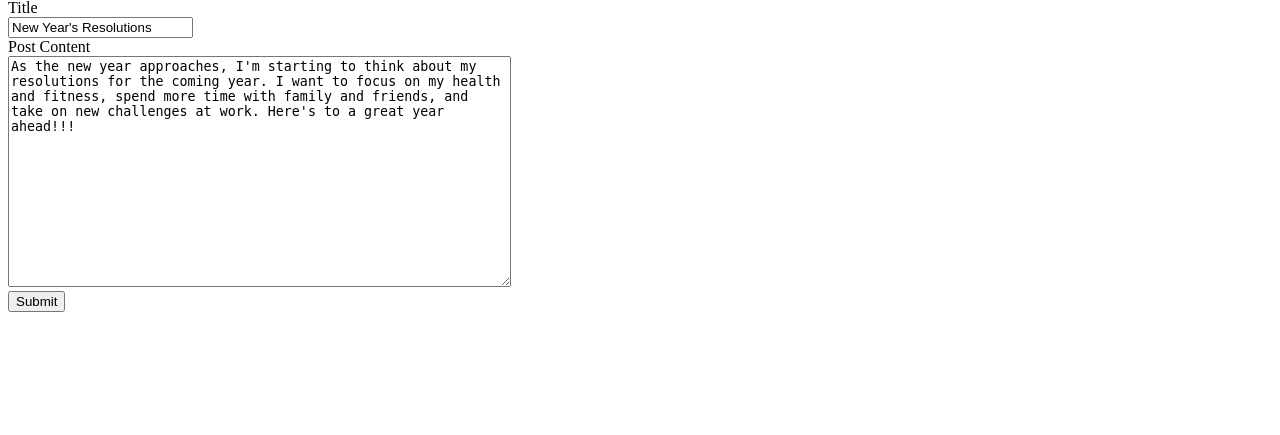
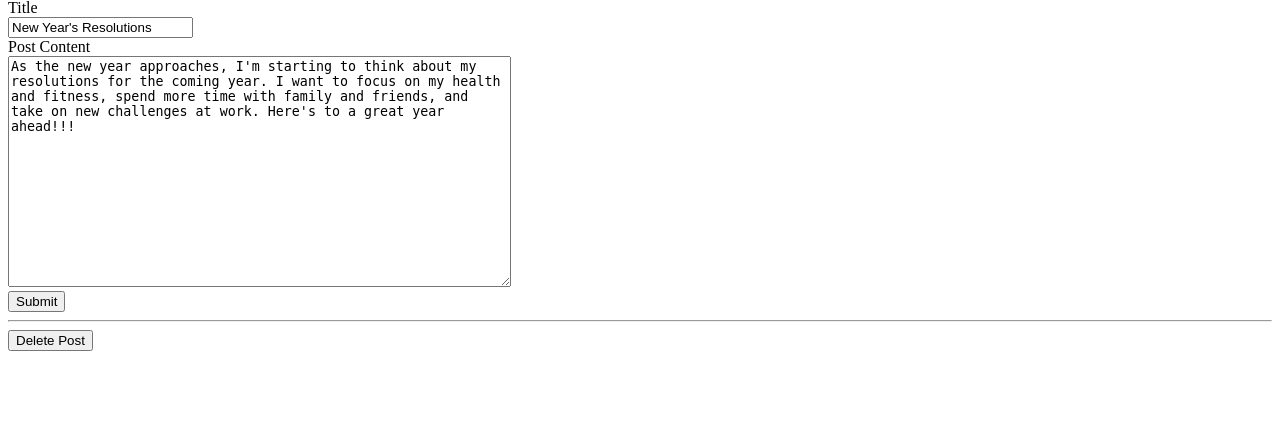
Before and after one commit to Emantle541/Flask-Blog, a Flask app: page /1/edit/ in a window 1280 px wide. Shown: the part 154-589 px from the top of the page. Run offline with Flask 3, Linux system fonts and the light colour scheme; data comes from the database, SQL or seed files in the repository; both versions use the stored data as it was after the commit.

Commit message:
Added delete functions when editing posts.

```diff
--- a/app.py
+++ b/app.py
@@ -97,8 +97,32 @@ def edit(id):
             # Redirect to the home page
             return redirect(url_for('index'))
 
-    # For GET requests, render the edit page with the current post (title and content are retrieved from `post`)
+    # If GET then display page
     return render_template('edit.html', post=post)
+
+#create a rout to delete a post
+#Delete page will only be processed with a POST method
+#the post id is the url parameter
+@app.route('/<int:id>/delete', methods=('POST',))
+def delete(id):
+    #get the post
+    post = get_post(id)
+
+    #Connect to the database
+    conn = get_db_connection()
+
+    #execute a delete query
+    conn.execute('DELETE from posts WHERE id = ?', (id,))
+
+    #commit and close the connection
+    conn.commit()
+    conn.close()
+
+    #flash a success message
+    flash('"{}" was sucessfully deleted!'.format(post['title']))
+
+    #redirect to the homepage
+    return redirect(url_for('index'))
 
 
 
--- a/templates/edit.html
+++ b/templates/edit.html
@@ -20,4 +20,8 @@
         <br>
         <button type="submit">Submit</button>
     </form>
+    <hr>
+    <form action="{{ url_for('delete', id=post['id']) }}" method="POST">
+        <input type="submit" value="Delete Post" onclick="return confirm ('Are you sure you want to delete this post?')">
+    </form>
 {% endblock %}
```
Also changed, not shown: database.db.
